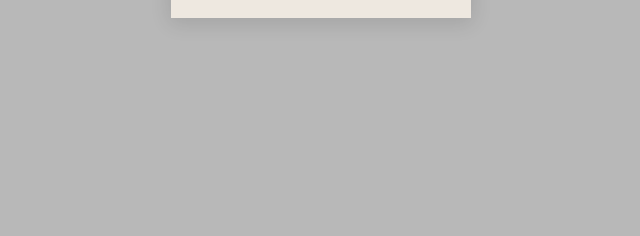
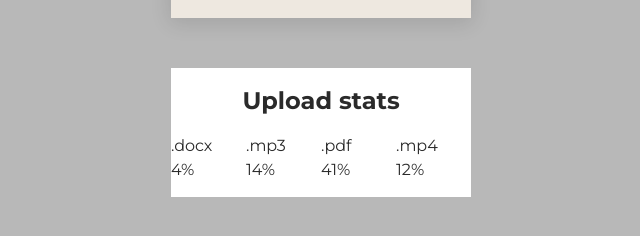
Before and after one commit to BoikoAnastasiia/goit-react-hw-01-components, a React (Create React App) app: page / in a window 1280 px wide. Shown: the part 408-644 px from the top of the page, without its empty margins (319-959 px from the left). Built offline with nearby package versions, Linux system fonts and the light colour scheme.

Commit message:
prettier doesn't work

```diff
--- a/src/App.js
+++ b/src/App.js
@@ -3,11 +3,14 @@
 import user from './components/otherSources/user.json';
 import Profile from './components/Profile/Profile';
 import Container from './components/Container/Container';
+import Statistic from './components/statistic/Statistic';
+import data from './components/statistic/data.json';
 
 const App = () => {
   return (
     <Container>
       <Profile user={user} />
+      <Statistic title="Upload stats" stats={data} />
     </Container>
   );
 };
--- /dev/null
+++ b/src/components/statistic/Statistic.jsx
@@ -0,0 +1,29 @@
+import propTypes from "prop-types";
+import styles from './styles.module.css'
+
+const Statistic = ({ title, stats }) => (
+    <section class={styles.statistics}>
+  <h2 class="title">Upload stats</h2>
+
+  <ul class="stat-list">
+    <li class="item">
+      <span class={styles.label}>.docx</span>
+      <span class={styles.percentage}>4%</span>
+    </li>
+    <li class="item">
+      <span class={styles.label}>.mp3</span>
+      <span class={styles.percentage}>14%</span>
+    </li>
+    <li class="item">
+      <span class={styles.label}>.pdf</span>
+      <span class={styles.percentage}>41%</span>
+    </li>
+    <li class="item">
+      <span class={styles.label}>.mp4</span>
+      <span class={styles.percentage}>12%</span>
+    </li>
+  </ul>
+</section>
+)
+
+export default Statistic
--- /dev/null
+++ b/src/components/statistic/data.json
@@ -0,0 +1,7 @@
+[
+  { "id": "id-1", "label": ".docx", "percentage": 22 },
+  { "id": "id-2", "label": ".pdf", "percentage": 4 },
+  { "id": "id-3", "label": ".mp3", "percentage": 17 },
+  { "id": "id-4", "label": ".psd", "percentage": 47 },
+  { "id": "id-5", "label": ".pdf", "percentage": 10 }
+]
--- /dev/null
+++ b/src/components/statistic/styles.module.css
@@ -0,0 +1,36 @@
+.statistics {
+        margin-left: auto;
+  margin-right: auto;
+  background-color: white;
+  margin-top: 50px;
+      width: 300px;
+      padding-top: 15px;
+
+}
+
+
+h2 {
+
+      text-align: center;
+
+}
+
+
+ul {
+    display: flex;
+
+}
+
+li {
+   justify-content: center;
+}
+
+.label {
+    display: block;
+    padding-top: 15px;
+}
+
+.percentage {
+    display: block;
+    padding-bottom: 15px;
+}
```
Also changed, not shown: src/components/Profile/Profile.module.css (line endings or trailing spaces), 1 other file (tests, documents, lock files or other folders).
